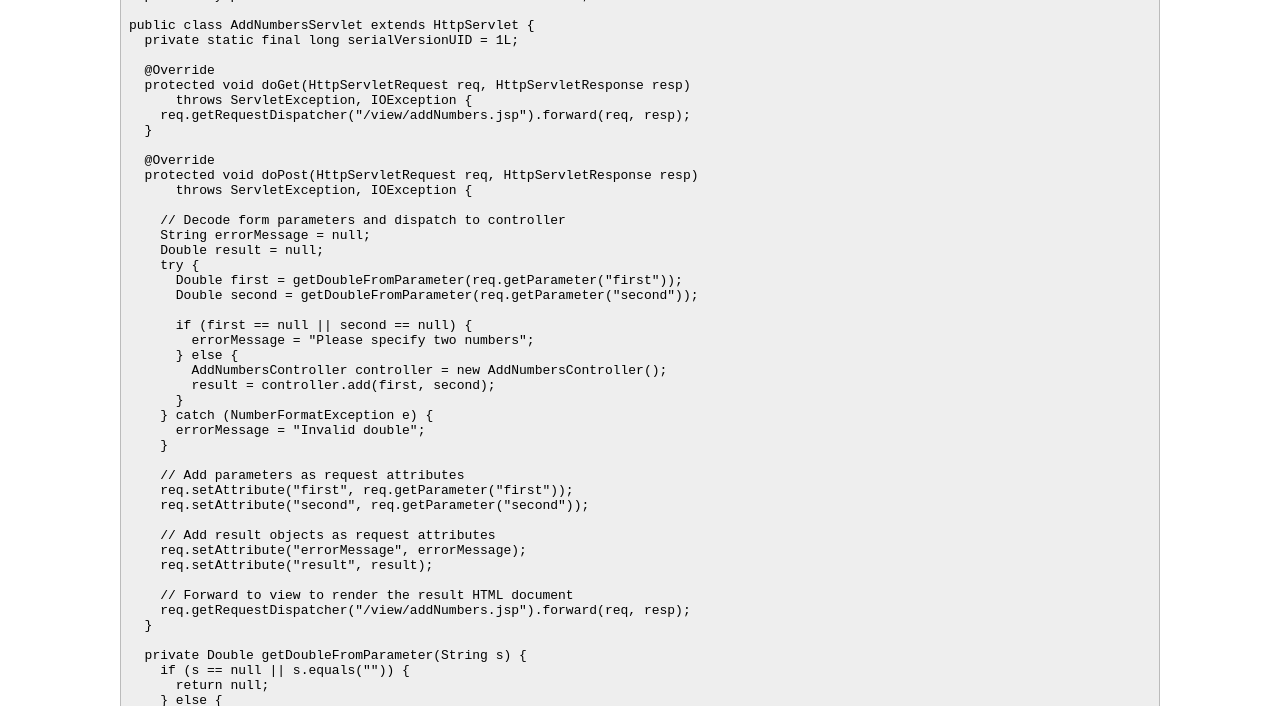
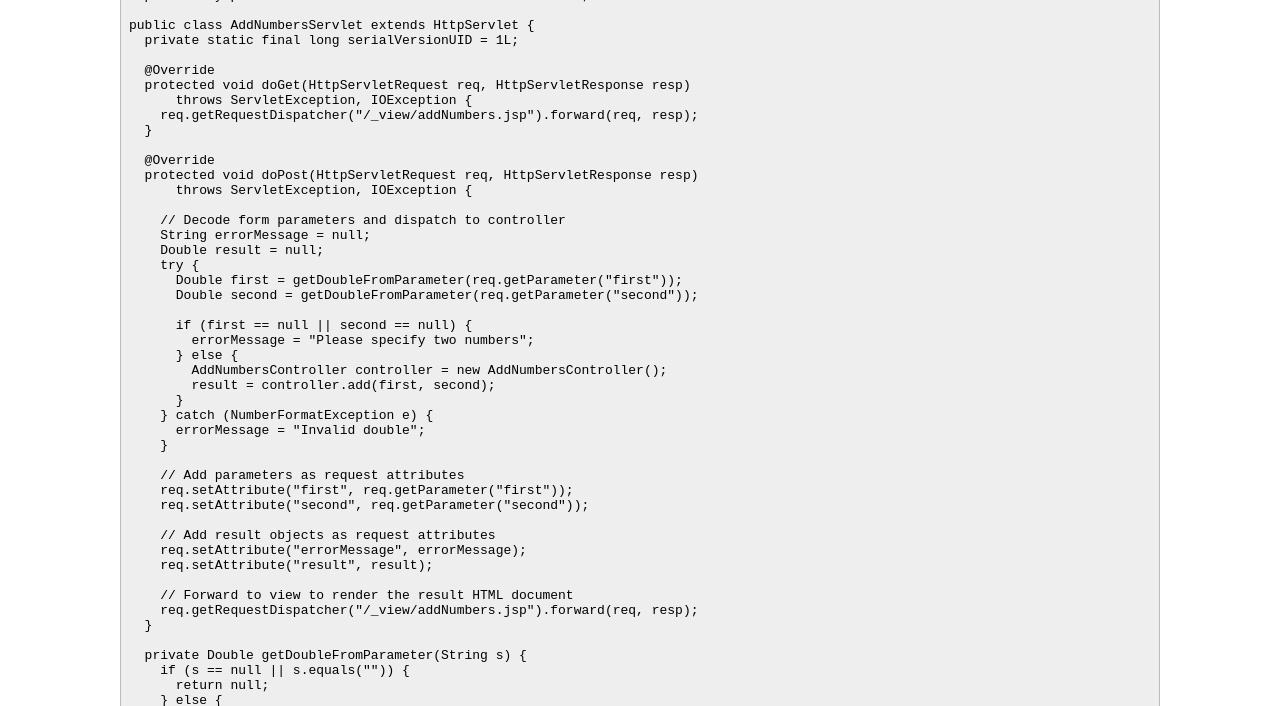
Before and after one commit to ycpcs/cs320-spring2014, a Jekyll site: the page built from lectures/lecture09.md, in a window 1280 px wide and 1400 px high, scrolled down 2463 px. Shown: the part 407-1113 px from the top of the window. Built offline with Jekyll 4.4.1, drawn with Linux system fonts in a browser that asks for light colours; Markdown is read by kramdown in place of the engine named in the settings; some of the changed text lies outside the part shown.

```diff
--- a/lectures/lecture09.md
+++ b/lectures/lecture09.md
@@ -160,7 +160,7 @@ Next, the servlet which handles the requests:
       @Override
       protected void doGet(HttpServletRequest req, HttpServletResponse resp)
           throws ServletException, IOException {
-        req.getRequestDispatcher("/view/addNumbers.jsp").forward(req, resp);
+        req.getRequestDispatcher("/_view/addNumbers.jsp").forward(req, resp);
       }
 
       @Override
@@ -193,7 +193,7 @@ Next, the servlet which handles the requests:
         req.setAttribute("result", result);
 
         // Forward to view to render the result HTML document
-        req.getRequestDispatcher("/view/addNumbers.jsp").forward(req, resp);
+        req.getRequestDispatcher("/_view/addNumbers.jsp").forward(req, resp);
       }
 
       private Double getDoubleFromParameter(String s) {
```
